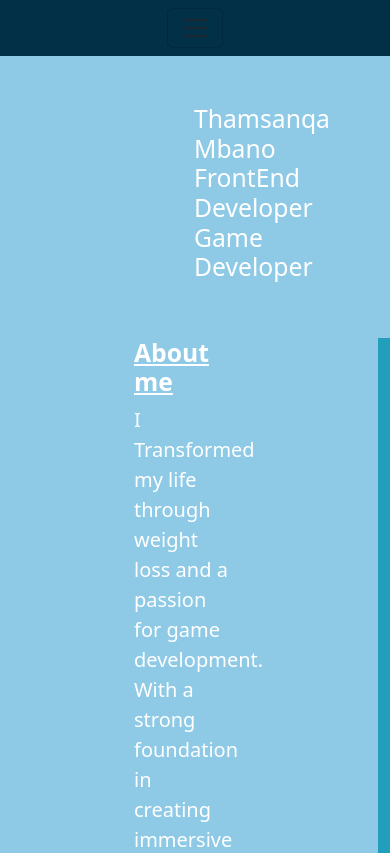
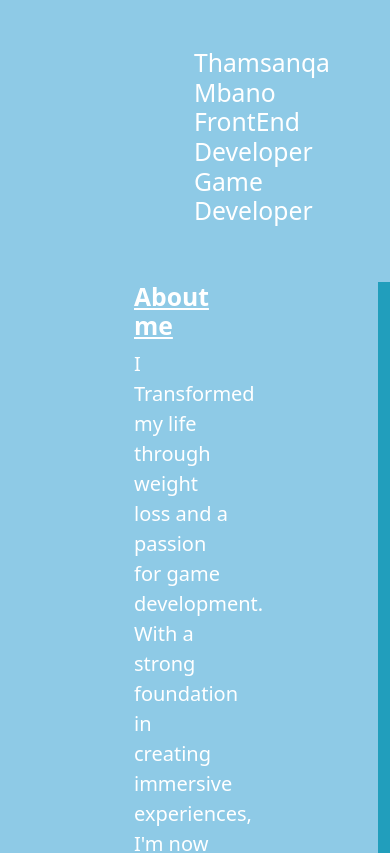
Before and after one commit to MrUniverse369/ThamsPortfolio, a plain HTML site: page index.html in a window 390 px wide. Shown: the top 853 px of the page. Drawn offline with nearby package versions, Linux system fonts and the light colour scheme.

Commit message:
navbar removed

```diff
--- a/index.html
+++ b/index.html
@@ -15,37 +15,7 @@
   </head>
   <body>
  <!--NavBar-->
-    <nav
-      class="navbar NavBarContainer navbar-expand-sm h4 ps-0 pe-0 mb-0 ms-0 me-0"
-    >
-      <div class="container-fluid justify-content-center">
-        <button
-          class="navbar-toggler"
-          type="button"
-          data-bs-toggle="collapse"
-          data-bs-target="#main-nav"
-          aria-controls="main-nav"
-          aria-expanded="false"
-          aria-label="Toggle navigation"
-        >
-          <span class="navbar-toggler-icon"></span>
-        </button>
 
-        <div class="collapse navbar-collapse flex-grow-0" id="main-nav">
-          <ul class="navbar-nav">
-            <li class="nav-item">
-              <a class="nav-link" href="index.html"> Projects </a>
-            </li>
-            <li class="nav-item">
-              <a class="nav-link" href="TrueNature.html"> About me </a>
-            </li>
-            <li class="nav-item">
-              <a class="nav-link" href="GalacticCrusade.html"> Contact Me </a>
-            </li>
-          </ul>
-        </div>
-      </div>
-    </nav>
 
     <!--Self Introduction -->
     <div class="row container-fluid Intro pt-5 pb-5 ms-0 me-0">
```
